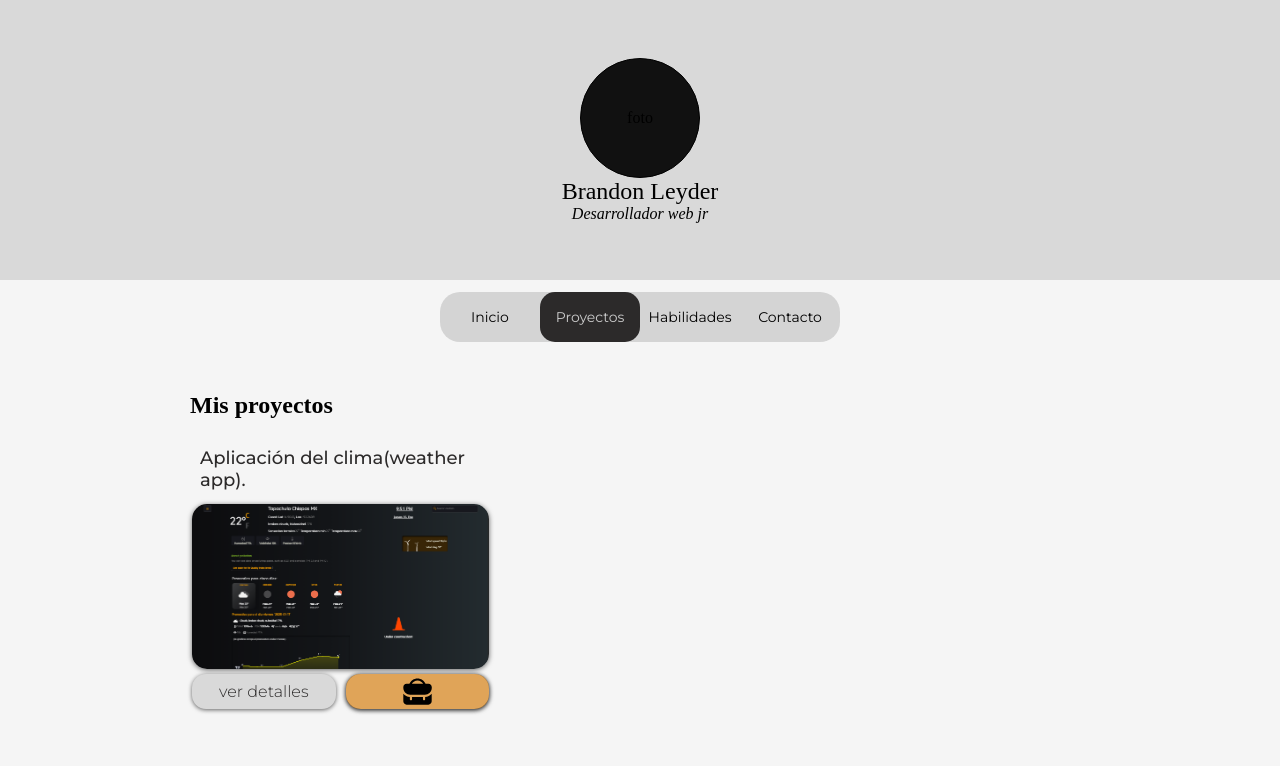
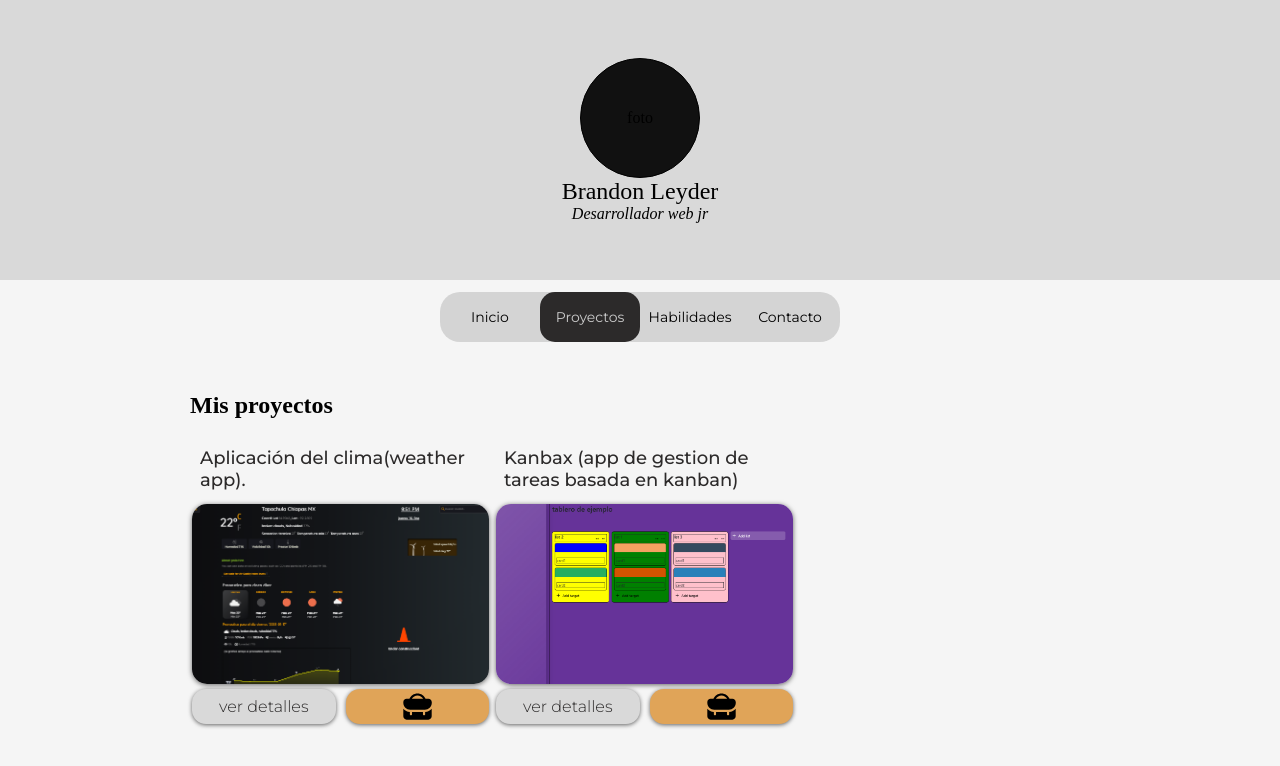
Before and after one commit to brandon-v-dev/portafolio, a React (Create React App) app: page /proyectos in a window 1280 px wide. Shown: the top 766 px of the page. Built offline with nearby package versions, Linux system fonts and the light colour scheme; a web font is replaced by a local one.

Commit message:
se agregó el proyecto kanbax

```diff
--- a/src/componentes/proyecto.jsx
+++ b/src/componentes/proyecto.jsx
@@ -20,7 +20,7 @@ export const Proyecto = ({nombreProyecto, img, link, detalles}) => {
   return (
     <div className='proyecto'>
       <p className='nombre-proyecto montserrat'>{nombreProyecto}</p>
-      <img src={img} alt='weather app' />
+      <img src={img} alt={img} className='img_proyecto' />
       {/* <span className='link-proyecto'><a href='https://weather-app-re-gilt.vercel.app/'>{link}</a></span> */}
 
       <div className='btns-proyecto'>
@@ -31,7 +31,7 @@ export const Proyecto = ({nombreProyecto, img, link, detalles}) => {
         {detallesAbierto ? 'Cerrar' : 'ver detalles'}
 
         </button>
-        <a className='montserrat' href='https://weather-app-re-gilt.vercel.app/'>
+        <a className='montserrat' href={link} target='_blank' rel='noreferrer'>
           <span>Ir al proyecto</span>
           <img src='/imgs/iconos/icon-portafolio.svg' alt="" />
         </a>
--- a/src/rutas/proyectos.jsx
+++ b/src/rutas/proyectos.jsx
@@ -18,6 +18,28 @@ const proyectos = [
         <br/><br/>
         -Puedes ver el pronostico para los proximos cinco dias con una grafica que te detalla la temperatura en el transcurso del dia.
     </p>
+  },
+  {
+    nombre: 'Kanbax (app de gestion de tareas basada en kanban)',
+    img: '/imgs/kanbax.png',
+    link: 'https://kanbax.vercel.app/',
+    detalles: <p className='montserrat'>
+      Actualmente estoy trabajando en este proyecto, es un proyecto personal que me ayuda a mejorar mis habilidades en el desarrollo web.
+      <br></br>
+      Esta app esta basada en el metodo kanban, puedes crear tableros, listas y tareas.
+
+      <br/><br/>
+      -Hasta el momento puedes en cuanto a <span style={{fontWeight: 'bold'}}>tableros</span>: Crear tableros.
+      <br/><br/>
+      -En cuanto a <span style={{fontWeight: 'bold'}}>listas</span>: Copiar listas, moverlas con drag and drop o manualmente especificando en que posicion quieres mover una lista, tambien puedes cambiar su color y editar su nombre.
+      <br/><br/>
+      -En cuanto a <span style={{fontWeight: 'bold'}}>tareas</span>: Mover tareas entre listas, editar su nombre, elimianarlas, cambiar su color y marcarlas como completadas, colocarle un color de portada, modificar ese color de portada(dentro de poco podrás colocarle una imagen de portada).
+      <br></br>
+      <span style={{fontWeight: 'bold'}}>
+        Te invito a que pruebes la app y me des tu opinión. Aunque por el momento quizás no tengas una buena experiencia de usuario,
+        estoy trabajando en ello para que lo sea. Gracias por tu tiempo! :).
+      </span>
+    </p>
   }
 ];
 
@@ -33,10 +55,3 @@ export const Proyectos = () => {
     </div>
   )
 }
-
-{/* <div className='proyecto'>
-          <p className='nombre-proyecto montserrat'>Aplicación del clima(weather app).</p>
-          <img src='/imgs/img-weather-app.png' alt='weather app' />
-          <span className='link-proyecto'>https://weather-app-re-gilt.vercel.app/</span>
-          <button className='montserrat'>Ver detalles</button>
-        </div> */}
--- a/src/stylesheet/proyecto.scss
+++ b/src/stylesheet/proyecto.scss
@@ -3,6 +3,8 @@
     flex-direction: column;
     gap: 5px;
     padding-left: 2px;
+    max-height: 280px;
+
 
     .nombre-proyecto {
         color: #2c2a2a;
@@ -11,8 +13,13 @@
         font-size: 18px;
     }
 
-    img {
+    .img_proyecto {
         width: 100%;
+        // width: 673px;
+        min-height: 180px;
+        max-height: 250px;
+        height: 100%;
+        object-fit: cover;
         border-radius: 15px;
         box-shadow: 0px 1px 5px rgb(0, 0, 0, .6);
     }
--- a/src/stylesheet/proyectos.scss
+++ b/src/stylesheet/proyectos.scss
@@ -3,9 +3,18 @@
     max-width: 900px;
     min-width: 150px;
     width: 100%;
+    min-height: 100vh;
+
     // background-image: url(https://w7.pngwing.com/pngs/675/57/png-transparent-shelf-furniture-plywood-shelf-angle-furniture-wood-thumbnail.png);
-    .proyecto {
-        width: 33%;
+    .proyectos {
+        display: flex;
+        align-items: center;
+        gap: 5px;
+        flex-wrap: wrap;
+        .proyecto {
+            width: 33%;
+            height: 100%;
+        }
     }
 }
 
```
Also changed, not shown: public/imgs/kanbax.png (added).
